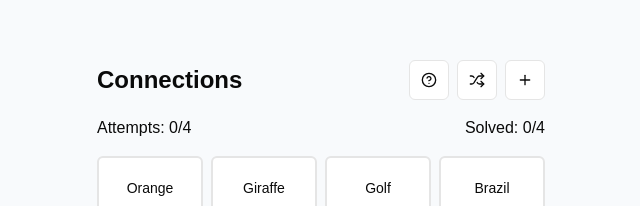
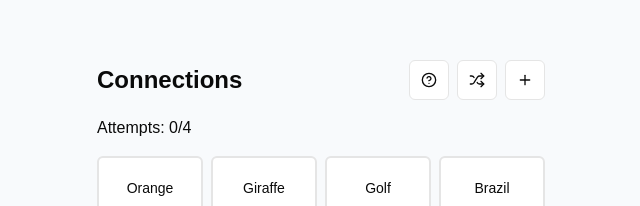
Before and after one commit to Addono/red-herring-roulette, a Next.js app: page / in a window 1280 px wide. Shown: the part 116-322 px from the top of the page, without its empty margins (319-959 px from the left). Built offline with nearby package versions, Linux system fonts and the light colour scheme.

Commit message:
feat: remove redundant successful solves counter

```diff
--- a/app/page.tsx
+++ b/app/page.tsx
@@ -295,9 +295,6 @@ export default function ConnectionsGame() {
           <div>
             Attempts: {attempts}/{puzzle.maxAttempts}
           </div>
-          <div>
-            Solved: {solvedCategories.length}/{puzzle.categories.length}
-          </div>
         </div>
 
         {/* Solved categories */}
```
